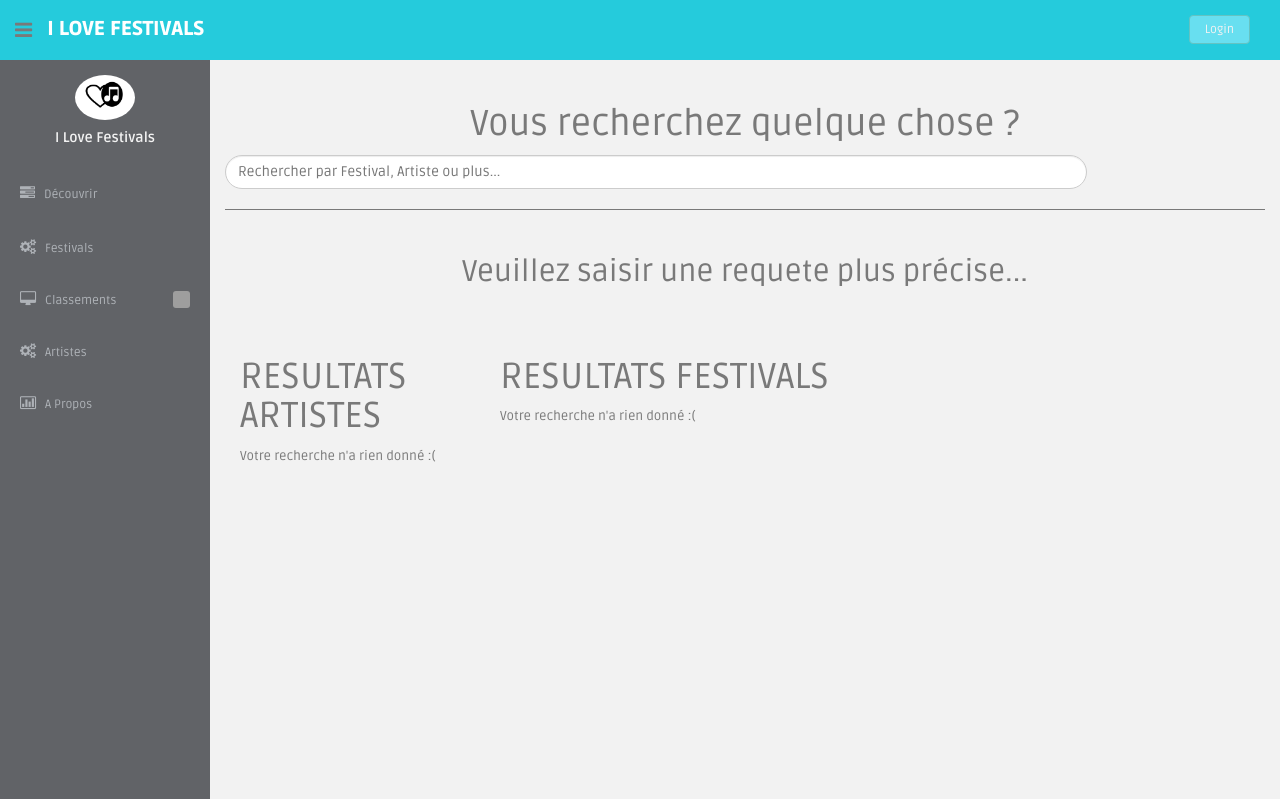
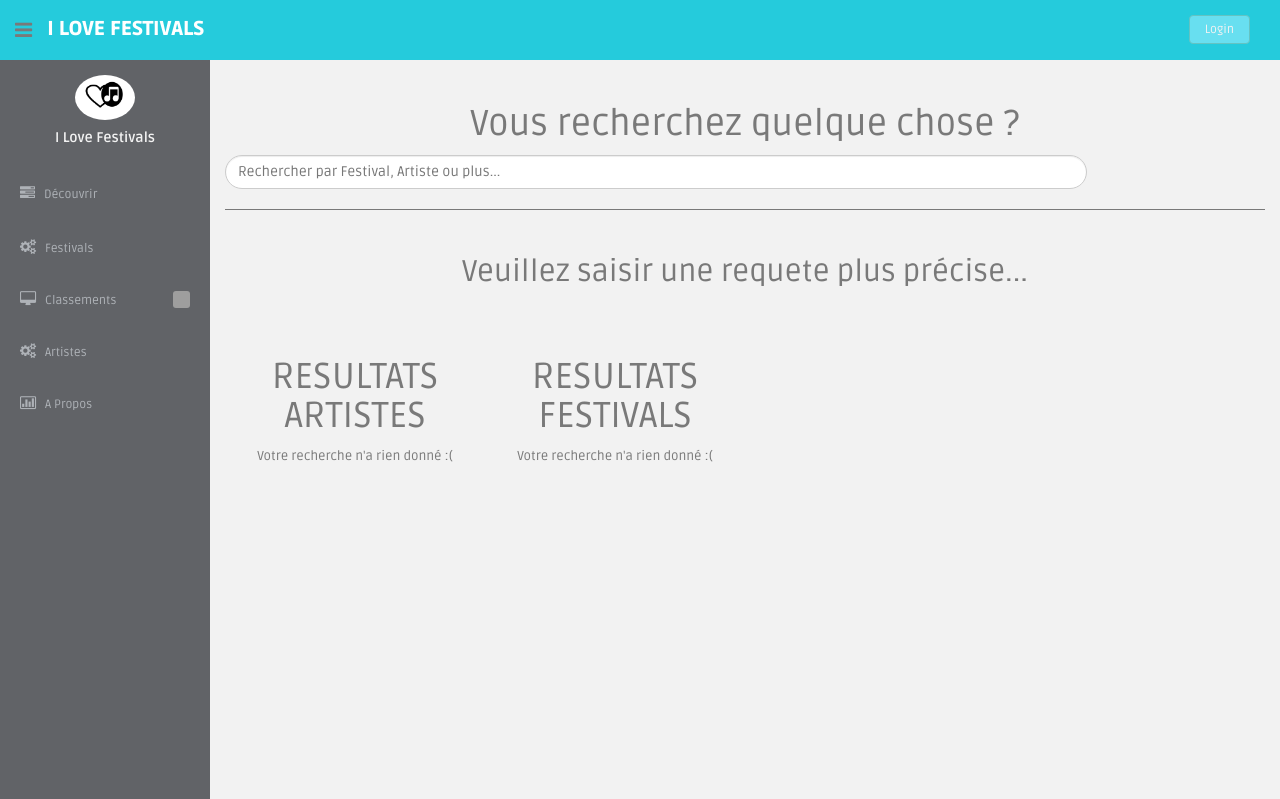
Before and after one commit to quent141/ilovefestival, a Flask app: page /results in a window 1280 px wide. Shown: the top 799 px of the page. Run offline with Flask 2, Linux system fonts and the light colour scheme; parts of the project's set-up code (start-up, migrations or seed data) failed here and were passed over; some libraries are stand-ins or nearby versions; grey boxes are pictures that could not be loaded.

Commit message:
Plus joli affichage
;)

```diff
--- a/templates/results.html
+++ b/templates/results.html
@@ -183,7 +183,7 @@
                       <!-- FIN ACTUS -->
 
 
-              <aside class="col-lg-3 mt">
+              <aside class="col-lg-3 mt centered">
                   <h1>RESULTATS ARTISTES</h1>
 
 
@@ -193,7 +193,7 @@
                   <form action="/postArtist/{{name}}" method="POST">
                       <button class="btn btn-round btn-warning" type="text" name='requeteText'>{{name}}</button>
                   </form>
-
+                  <br>
                   {% endif %}
                   {% endfor %}
 
@@ -202,15 +202,14 @@
                   {% endif %}
               </aside>
 
-              <aside class="col-lg-9 mt">
+              <aside class="col-lg-3 mt centered">
                 <h1>RESULTATS FESTIVALS</h1>
                 {% for name in festivals %}
                 {% if name != "" and name != " " and requete[0]|length >=2  %}
-                <p>
                   <form action="/postFestivals/{{name}}" method="POST">
                       <button class="btn btn-round btn-success" type="text" name='requeteText'>{{name}}</button>
                   </form>
-                </p>
+                  <br>
                 {% endif %}
                 {% endfor %}
 
```
